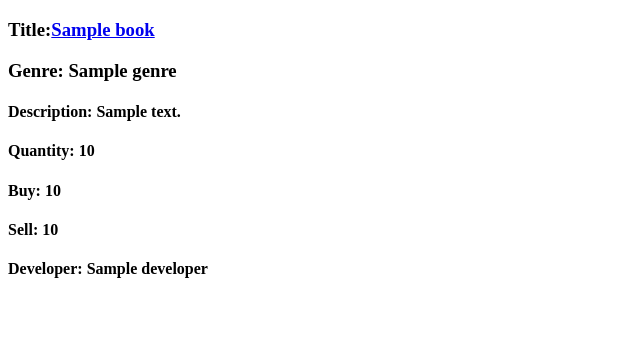
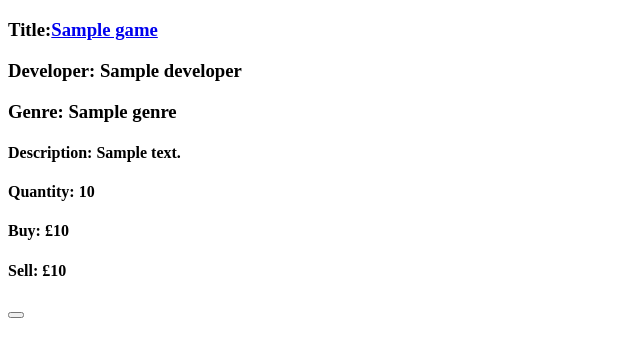
Before and after one commit to nadiaalmurs/Python_Project_GameStore, a Flask app: template templates/games/index.html in a window 1280 px wide. Shown: the part 149-506 px from the top of the page, without its empty margins (0-640 px from the left). Run offline with Flask 2, Linux system fonts and the light colour scheme; the template is opened without the code that fills it: most values are stand-ins (such as "Sample title", 1, 10 or a date in 2020); some libraries are stand-ins or nearby versions.

Commit message:
show and delete controllers and html

```diff
--- a/controllers/developers_controller.py
+++ b/controllers/developers_controller.py
@@ -11,3 +11,8 @@ developers_blueprint = Blueprint("developers", __name__)
 def developers():
     developers = developer_repository.select_all()
     return render_template("developers/index.html", all_developers = developers)
+
+@developers_blueprint.route("/developers/<id>/delete", methods=['POST'])
+def delete_developer(id):
+    developer_repository.delete(id)
+    return redirect("/developers")
--- a/controllers/games_contoller.py
+++ b/controllers/games_contoller.py
@@ -11,3 +11,8 @@ games_blueprint = Blueprint("games", __name__)
 def games():
     games = game_repository.select_all()
     return render_template("games/index.html", all_games = games)
+
+@games_blueprint.route("/games/<id>/delete", methods=['POST'])
+def delete_game(id):
+    game_repository.delete(id)
+    return redirect("/games")
--- a/db/game_manager.sql
+++ b/db/game_manager.sql
@@ -14,7 +14,7 @@ CREATE TABLE games (
     id INTEGER PRIMARY KEY AUTOINCREMENT,
     title VARCHAR,
     genre VARCHAR,
-    description VARCHAR,
+    description TEXT,
     stock_quantity INTEGER,
     buying_price INTEGER,
     selling_price INTEGER,
--- a/templates/base.html
+++ b/templates/base.html
@@ -5,6 +5,7 @@
     <meta http-equiv="X-UA-Compatible" content="IE=edge">
     <meta name="viewport" content="width=device-width, initial-scale=1.0">
     <link rel="stylesheet" href="https://stackpath.bootstrapcdn.com/font-awesome/4.7.0/css/font-awesome.min.css" crossorigin="anonymous">
+    <link href='https://css.gg/trash.css' rel='stylesheet'>
     <link rel="stylesheet" href="{{ url_for('static', filename='style.css') }}">
     <title> Games Admin </title>
 </head>
--- a/templates/games/index.html
+++ b/templates/games/index.html
@@ -2,9 +2,11 @@
 
 {% block content %}
 
-{% for book in all_books %}
+{% for game in all_games %}
 <div class="games">
-    <div class="title"> <h3>Title:<a href="/games/{{game.id}}">{{book.title}}</a></h3> </div>
+    <div class="title"> <h3>Title:<a href="/games/{{game.id}}">{{game.title}}</a></h3> </div>
+
+    <div class="developer"> <h3>Developer: {{game.developer.name}}</h3></div>
 
     <div class="genre"> <h3>Genre: {{game.genre}}</h3></div>
 
@@ -12,15 +14,13 @@
 
     <div class="stock"> <h4> Quantity: {{game.stock_quantity}} </h4> </div>
 
-    <div class="buy"> <h4>Buy: {{game.buying_price}}</h4></div>
+    <div class="buy"> <h4>Buy: £{{game.buying_price}}</h4></div>
 
-    <div class="sell"> <h4>Sell: {{game.selling_price}} </h4></div>
+    <div class="sell"> <h4>Sell: £{{game.selling_price}} </h4></div>
 
-    <div class="developer"> <h4>Developer: {{game.developer.name}}</h4></div>
-
-    <!-- <form class="delete-form" action = "books/{{book.id}}/delete" method = "POST">
-        <button class="trash-button"><i class ="fa fa-trash-o fa-3x" style= "color:red" aria-hidden="true"></i></button>
-    </form> -->
+    <form class="delete-form" action = "games/{{game.id}}/delete" method = "POST">
+        <button class="trash-button"><i class="gg-trash"></i></button>
+    </form>
 </div>
 
 {% endfor %}
```
Also changed, not shown: templates/developers/index.html (+19 -0 lines), db/game_manager.db.
